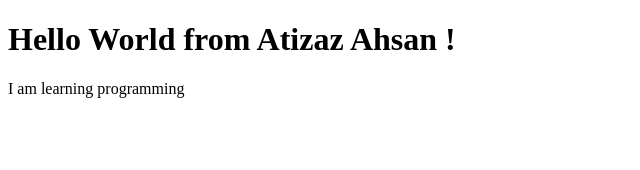
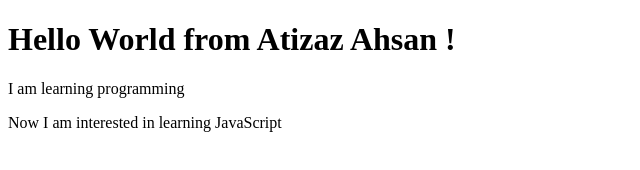
Before and after one commit to atizazahsan/Bootcamp-2020, a plain HTML site: page index.html in a window 1280 px wide. Shown: the whole page, without its empty margins (0-640 px from the left). Drawn offline with Linux system fonts and the light colour scheme.

Commit message:
Index Updated

```diff
--- a/index.html
+++ b/index.html
@@ -8,5 +8,6 @@
 <body>
     <h1>Hello World from Atizaz Ahsan ! </h1>
     <p>I am learning programming</p>
+    <Span>Now I am interested in learning JavaScript</Span>
 </body>
 </html>
```
